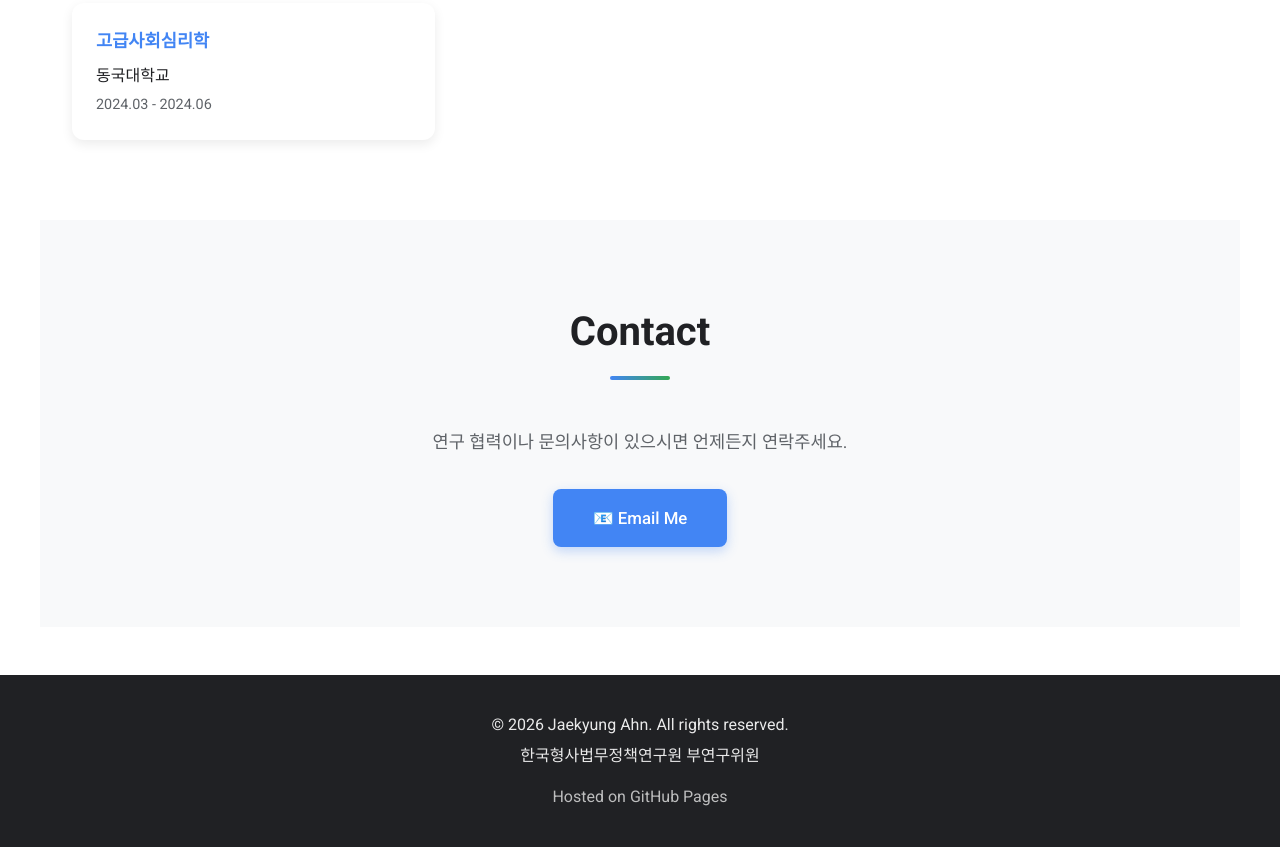
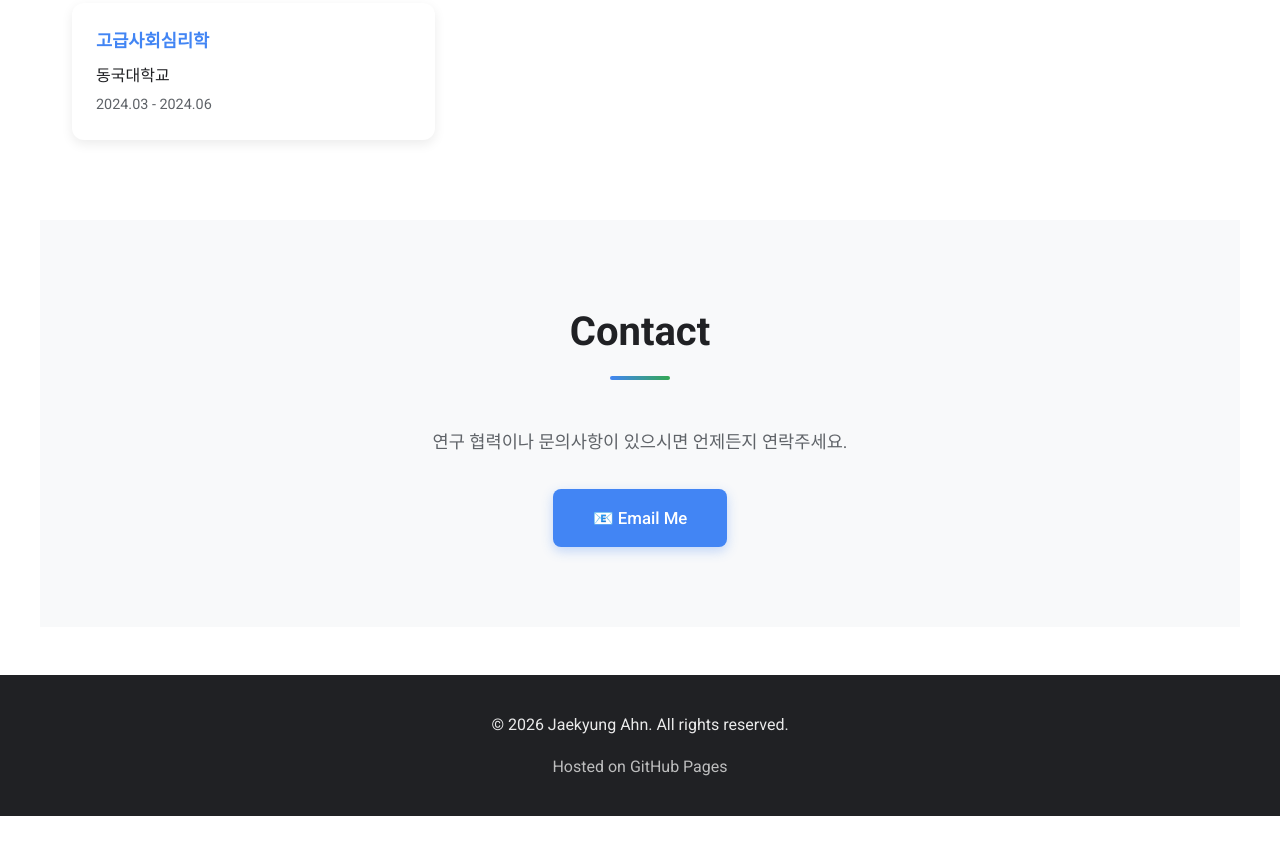
Before and after one commit to Jaekyung-Ahn/researcher, a plain HTML site: page index.html in a window 1280 px wide. Shown: the part 9088-9935 px from the top of the page. After the commit the page ends 9904 px from the top, so only its background shows below. Drawn offline with Linux system fonts and the light colour scheme.

Commit message:
Update index.html

```diff
--- a/index.html
+++ b/index.html
@@ -830,7 +830,6 @@
 
     <footer>
         <p>&copy; 2026 Jaekyung Ahn. All rights reserved.</p>
-        <p>한국형사법무정책연구원 부연구위원</p>
         <p style="margin-top: 1rem; opacity: 0.7;">Hosted on GitHub Pages</p>
     </footer>
 
```
